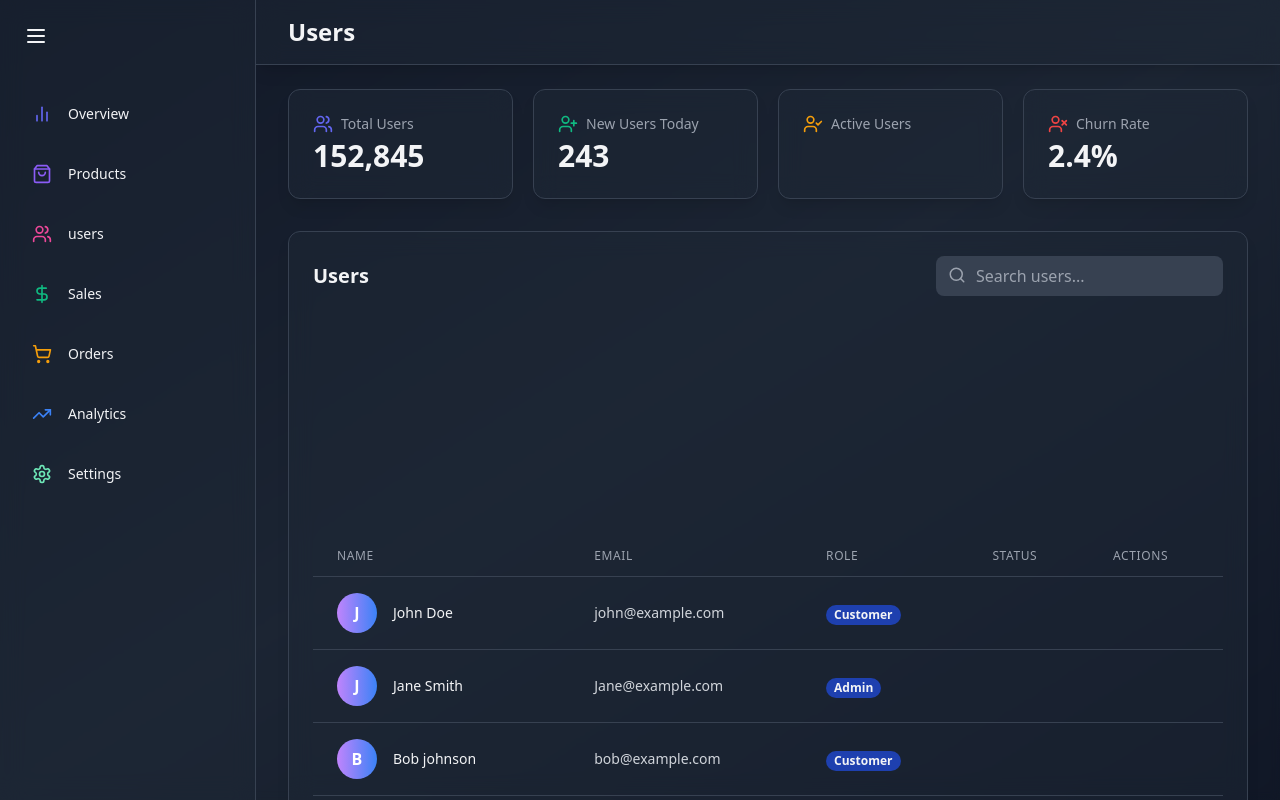
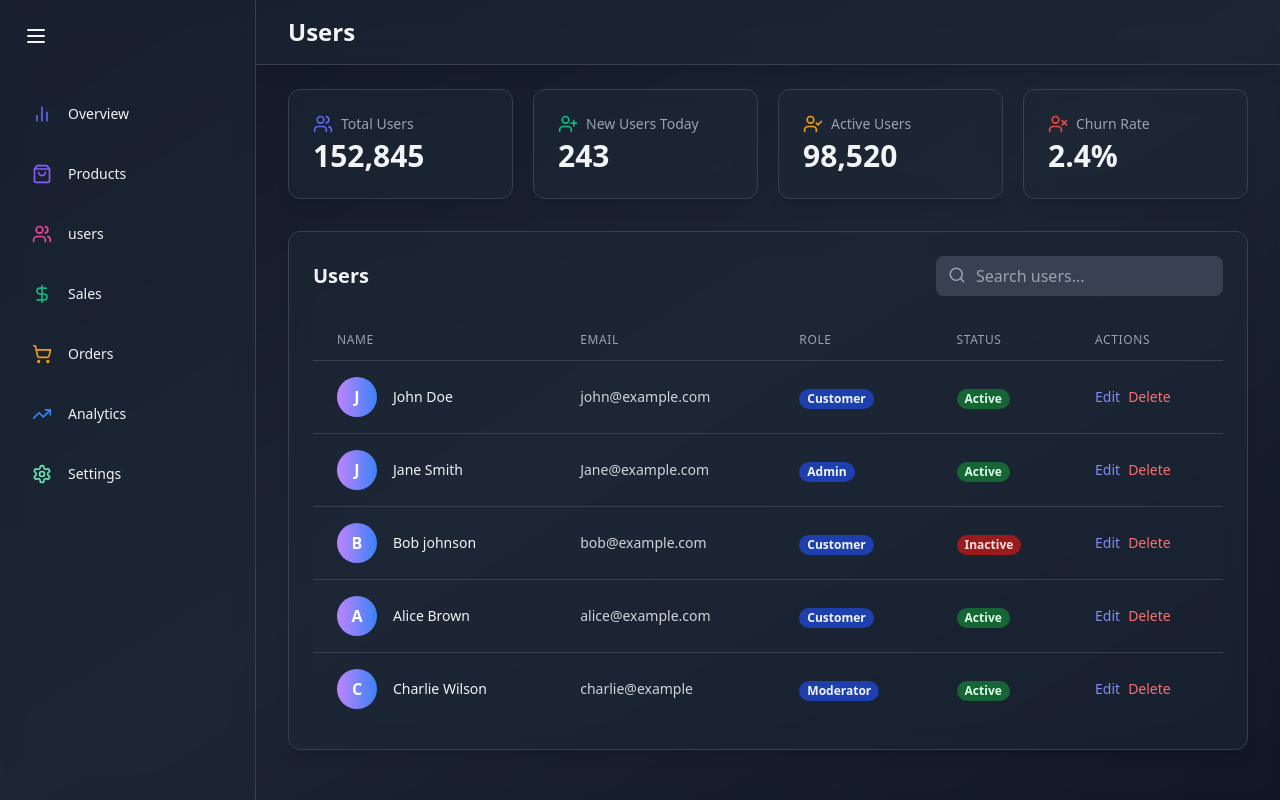
Before and after one commit to shegsemmanuel/ADMIN-DASHBOARD, a React (Vite) app: page /users in a window 1280 px wide. Built offline with nearby package versions, Linux system fonts and the light colour scheme.

Commit message:
user status

```diff
--- a/src/components/users/UserTable.jsx
+++ b/src/components/users/UserTable.jsx
@@ -30,7 +30,7 @@ const UserTable = () => {
        animate={{ opacity: 1, y: 0 }}
        transition={{ delay: 0.2 }}
     >
-      <div className="flex justify-between items-center mb-60">
+      <div className="flex justify-between items-center mb-6">
         <h2 className="text-xl font-semibold text-gray-100">Users</h2>
         <div className="relative">
           <input
@@ -94,6 +94,22 @@ const UserTable = () => {
                  </span>
               </td>
 
+              <td className="px-6 py-4 whitespace-nowrap">
+                <span
+                  className={`px-2 inline-flex text-xs leading-5 font-semibold rounded-full ${
+                    user.status === "Active"
+                    ? "bg-green-800 text-green-100"
+                    : "bg-red-800 text-red-100"
+                  }`}
+                >
+                  {user.status}
+                </span>
+              </td>
+
+              <td className="px-6 py-4 whitespace-nowrap text-sm text-gray-300">
+                  <button className="text-indigo-400 hover:text-indigo-300 mr-2">Edit</button>
+                  <button className="text-red-400 hover:text-red-300">Delete</button>
+              </td>
             </motion.tr>
            ))}
         </tbody>
--- a/src/pages/UsersPage.jsx
+++ b/src/pages/UsersPage.jsx
@@ -33,7 +33,7 @@ const UsersPage = () => {
     <StatCard
         name='Active Users'
         icon={UserCheck}
-        value={userStats.activeUsers.toLocaleString}
+        value={userStats.activeUsers.toLocaleString()}
         color="#F59E0B"
     />
     <StatCard name='Churn Rate' icon={UserX} value={userStats.churnRate} color="#EF4444" />
```
